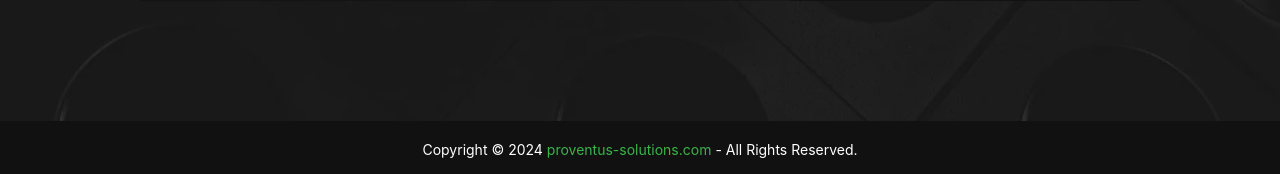
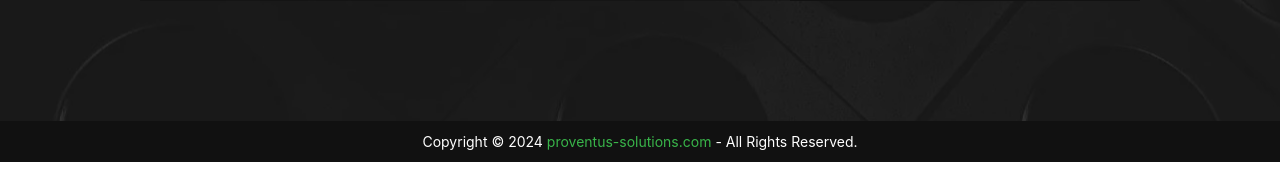
Before and after one commit to mostafanawam/proventus, a Django app: page / in a window 1280 px wide. Shown: the part 2961-3135 px from the top of the page. Run offline with Django 3.2, Linux system fonts and the light colour scheme; data comes from the database, SQL or seed files in the repository; data that the repository does not hold is empty; some libraries are stand-ins or nearby versions; some web fonts are replaced.

Commit message:
update footer

```diff
--- a/proventus/assets/css/main.css
+++ b/proventus/assets/css/main.css
@@ -99,7 +99,9 @@ body {
     display: none;
 }
 
-
+.bg-black{
+    background-color: #111111;
+}
 
 /* Small screens (sm) */
 @media only screen and (max-width: 768px) {
--- a/proventus/main/templates/index.html
+++ b/proventus/main/templates/index.html
@@ -379,7 +379,7 @@
 
     <!-- footer
     ================================================== -->
-    <footer style="background-color:#111111;">
+    <!-- <footer style="background-color:#111111;">
 
 
 
@@ -387,18 +387,24 @@
 
 
             <div class="col-twelve">
-                <div class="copyright" style="color:white">
-                    Copyright © 2024 <span>proventus-solutions.com</span> - All Rights Reserved.
-                </div>
 
-                <div class="go-top">
-                    <a class="smoothscroll"  title="Back to Top" href="#home"><i class="icon-arrow-up" aria-hidden="true"></i></a>
-                </div>
+
             </div>
 
         </div>
 
-    </footer>
+    </footer>  -->
+
+    <div class="bg-black p-md-3 p-2 text-center text-white" style="font-size: 14px;">
+            Copyright © 2024 <span class="text-main">proventus-solutions.com</span> - All Rights Reserved.
+
+    </div>
+    <div class="go-top">
+        <a class="smoothscroll"  title="Back to Top" href="#home"><i class="icon-arrow-up" aria-hidden="true"></i></a>
+    </div>
+
+
+
 
 
     <!-- photoswipe background
```
